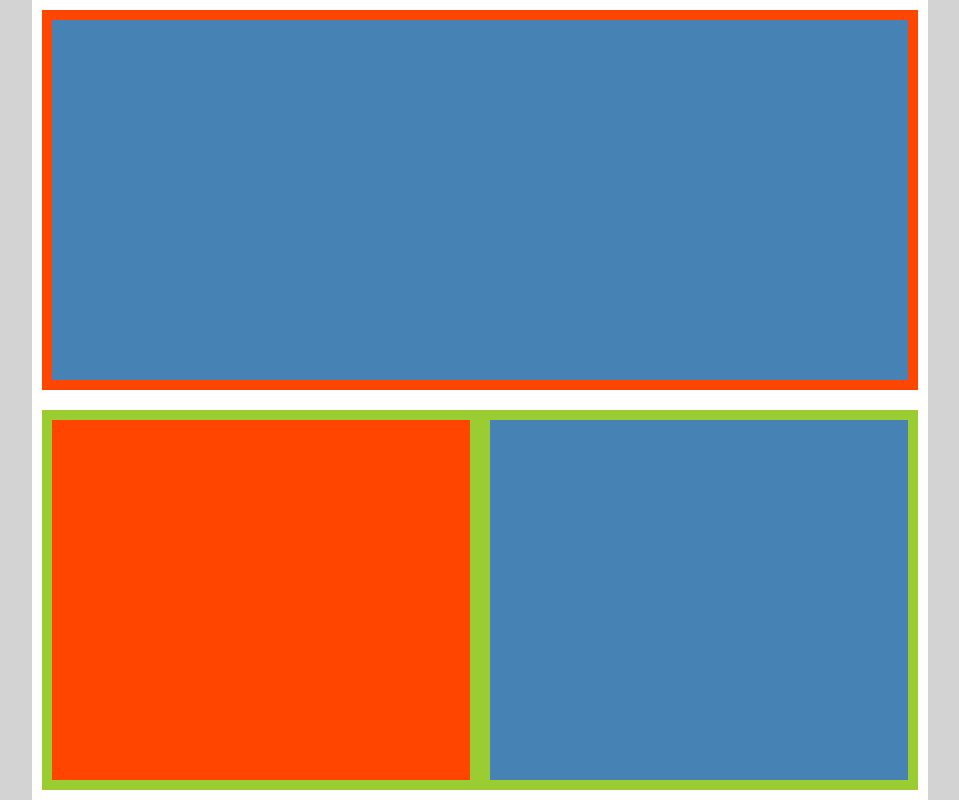
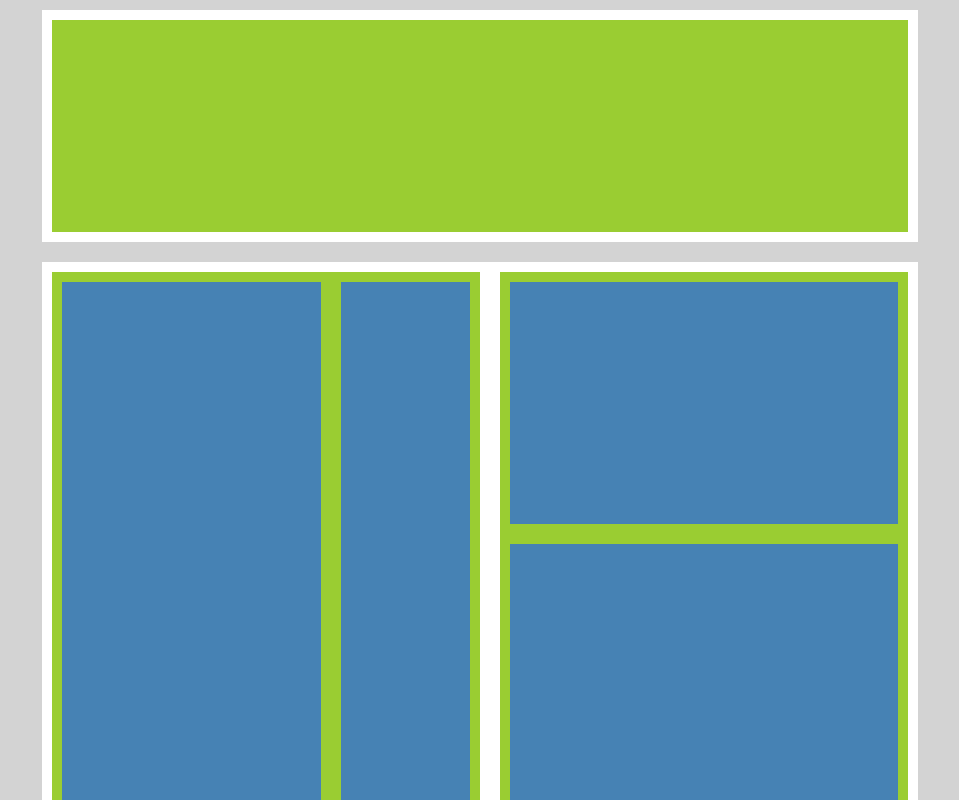
Before and after one commit to valyakin/vue-baseproject, a Vue app: page /#/ in a window 1280 px wide. Shown: the top 800 px of the page, without its empty margins (160-1119 px from the left). Built offline with nearby package versions, Linux system fonts and the light colour scheme.

Commit message:
Тесты flex-контейнеров

```diff
--- a/src/pages/Public/Public.css
+++ b/src/pages/Public/Public.css
@@ -1,16 +1,26 @@
 body {
   background-color: lightgrey;
-  height: 100vh;
-
 }
 
 .page {
-  background-color: white;
   margin: auto;
+  background-color: lightgrey;
   width: 70vw;
-  height: 100vh;
+  height: 150vh;
+}
+
+.flex-column {
   display: flex;
   flex-direction: column;
+}
+
+.flex-row {
+  display: flex;
+  flex-direction: row;
+}
+
+.white {
+  background-color: white;
 }
 
 .red {
@@ -26,11 +36,21 @@ body {
 }
 
 .page div {
-  flex: 1;
   margin: 10px;
 }
 
-.box {
-  display: flex;
-  flex-direction: row;
+.very-small {
+  flex: 1 0 auto;
 }
+
+.small {
+  flex: 2 0 auto;
+}
+
+.medium {
+  flex: 4 0 auto;
+}
+
+.big {
+  flex: 8 0 auto;
+}
--- a/src/pages/Public/Public.htm
+++ b/src/pages/Public/Public.htm
@@ -1,9 +1,16 @@
-<div class="page">
-  <div class="red box">
-    <div class="blue"></div>
+<div class="page flex-column medium">
+  <div class="white flex-column very-small">
+    <div class="green medium"></div>
   </div>
-  <div class="green box">
-    <div class="red"></div>
-    <div class="blue"></div>
+  <div class="white flex-row medium">
+    <div class="green flex-row medium">
+      <div class="blue big"></div>
+      <div class="blue medium"></div>
+    </div>
+    <div class="green flex-column medium">
+      <div class="blue medium"></div>
+      <div class="blue big"></div>
+      <div class="blue small"></div>
+    </div>
   </div>
 </div>
```
